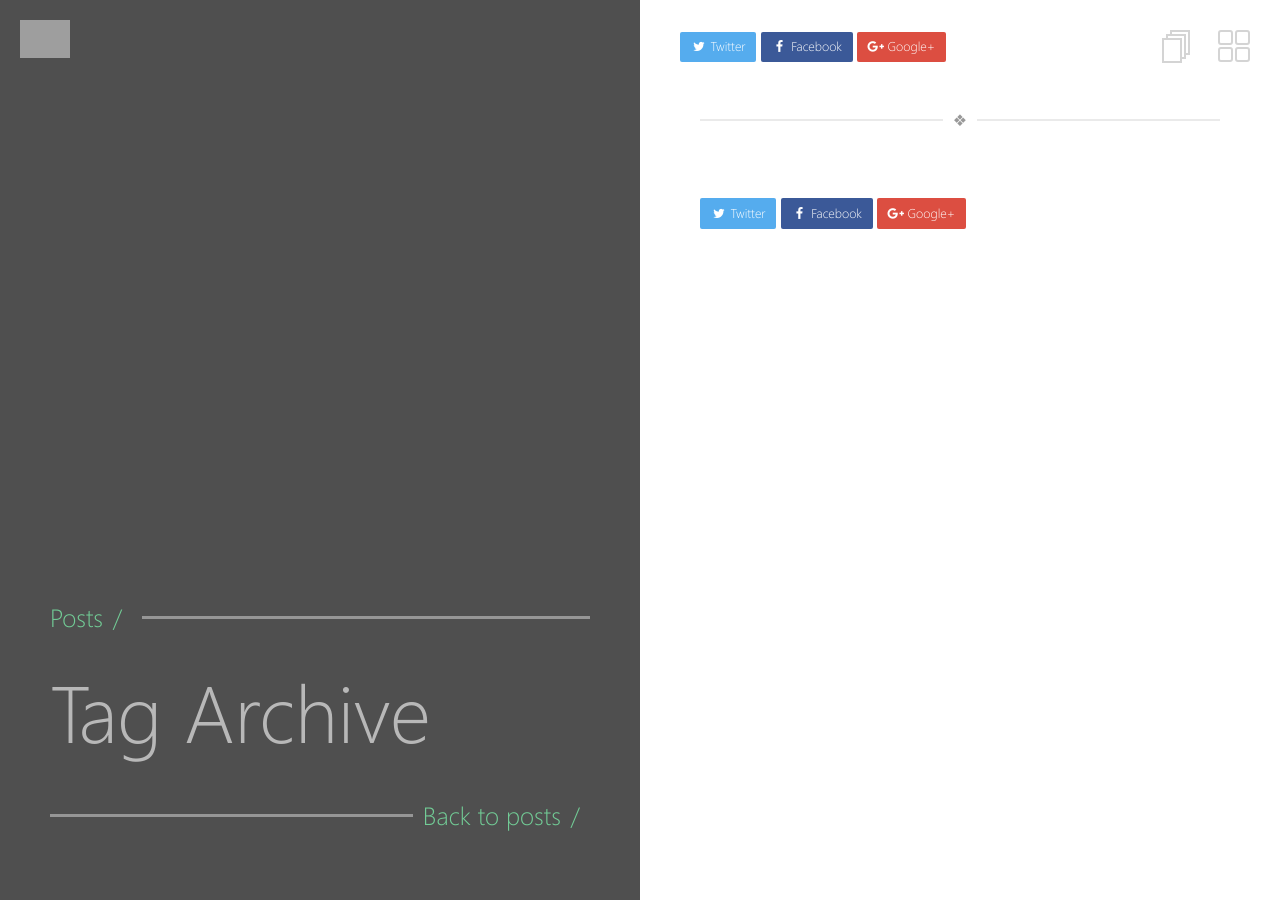
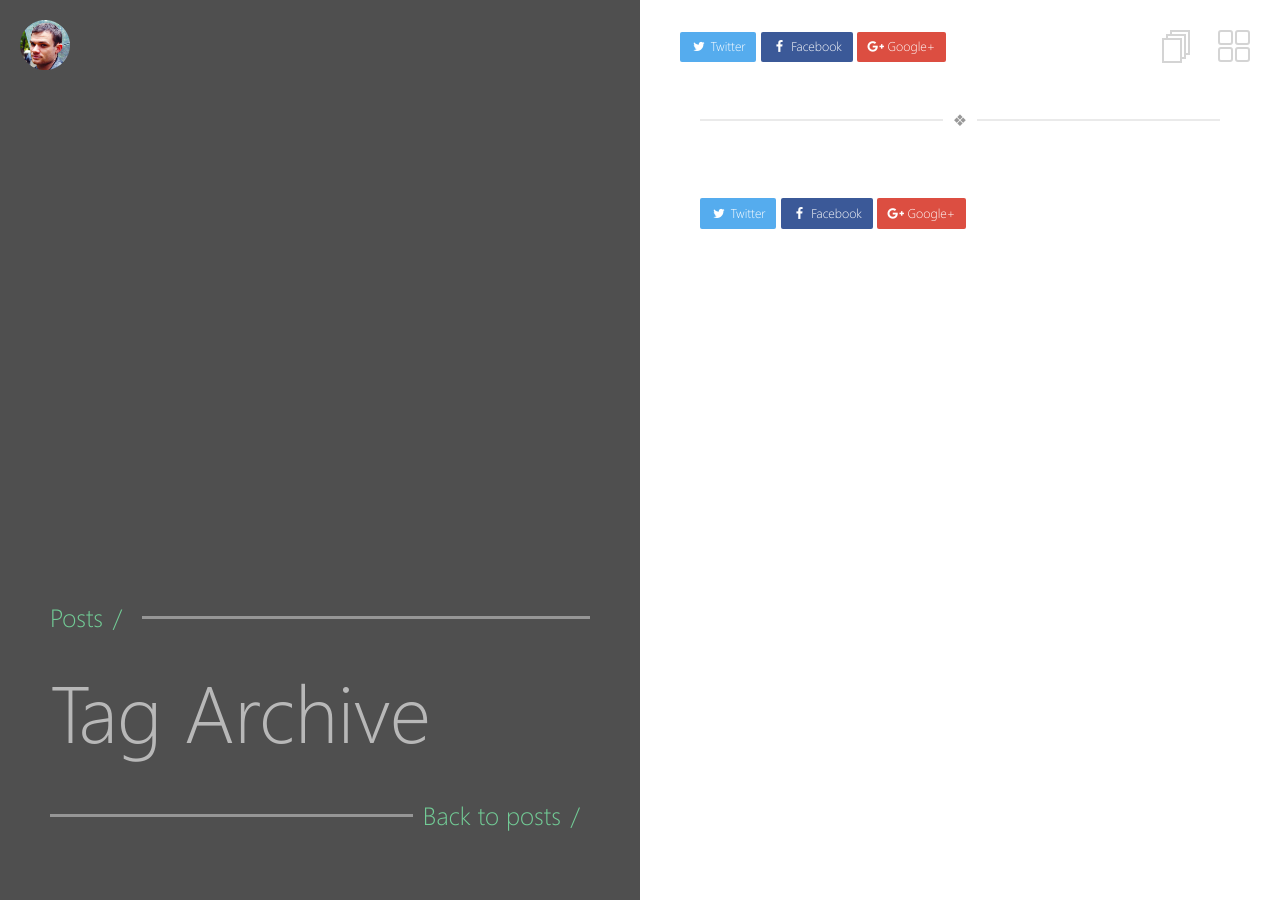
Before and after one commit to ScreamingHawk/ScreamingHawk.github.io, a Jekyll site: the page built from _pages/tags.md, in a window 1280 px wide. Built offline with Jekyll 4.4.1, drawn with Linux system fonts in a browser that asks for light colours.

Commit message:
Added dp

```diff
--- a/_config.yml
+++ b/_config.yml
@@ -1,8 +1,8 @@
 # Site
 title: Michael Standen
 description: Software Engineer for fun and profit.
-url: //michael.standen.link
-logo: logo.png                                       # Site logo
+url:
+logo: dp_round.png
 locale: en_US
 
 # Left Block Images
```
Also changed, not shown: images/dp_round.png (added).
